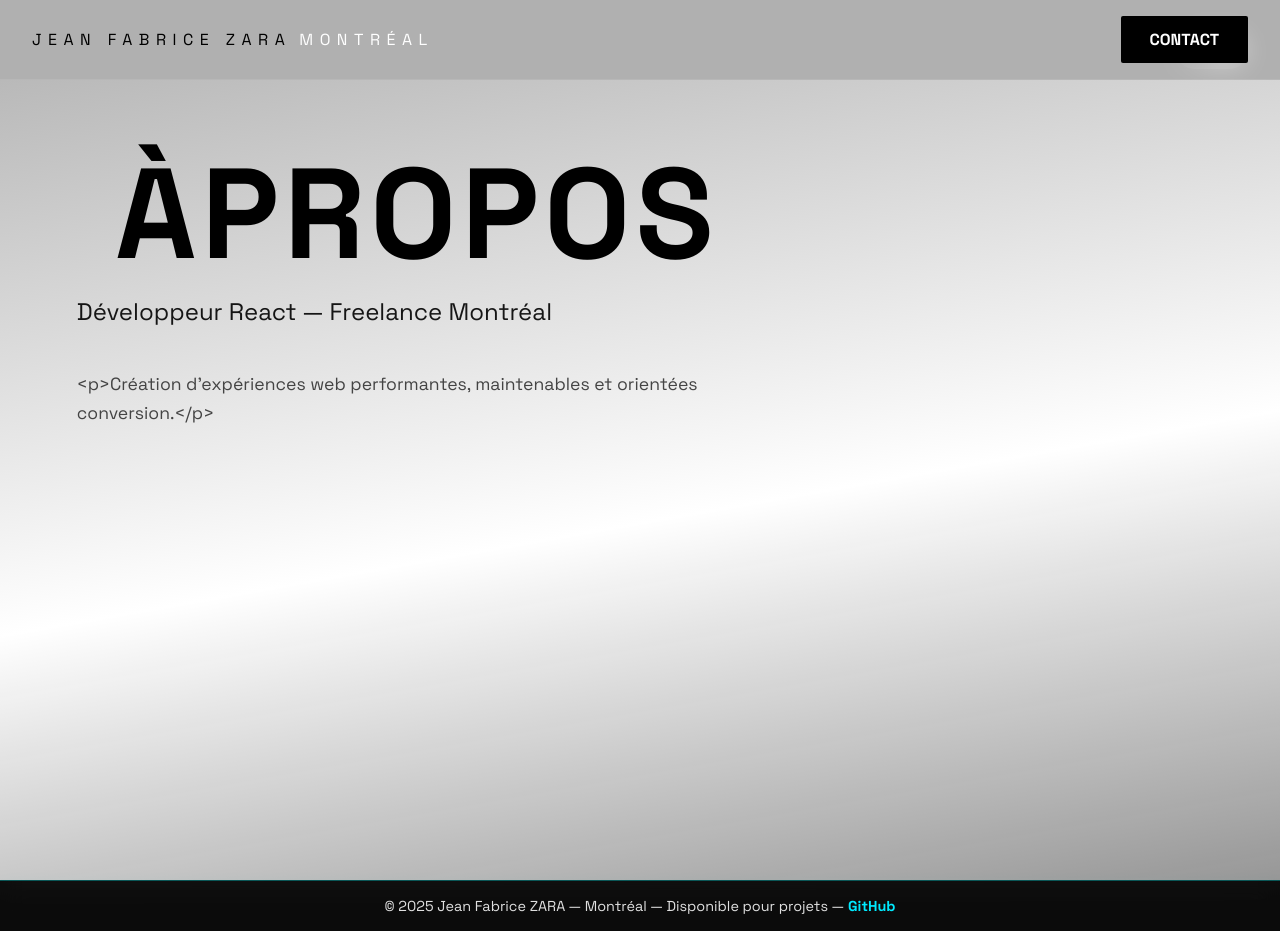
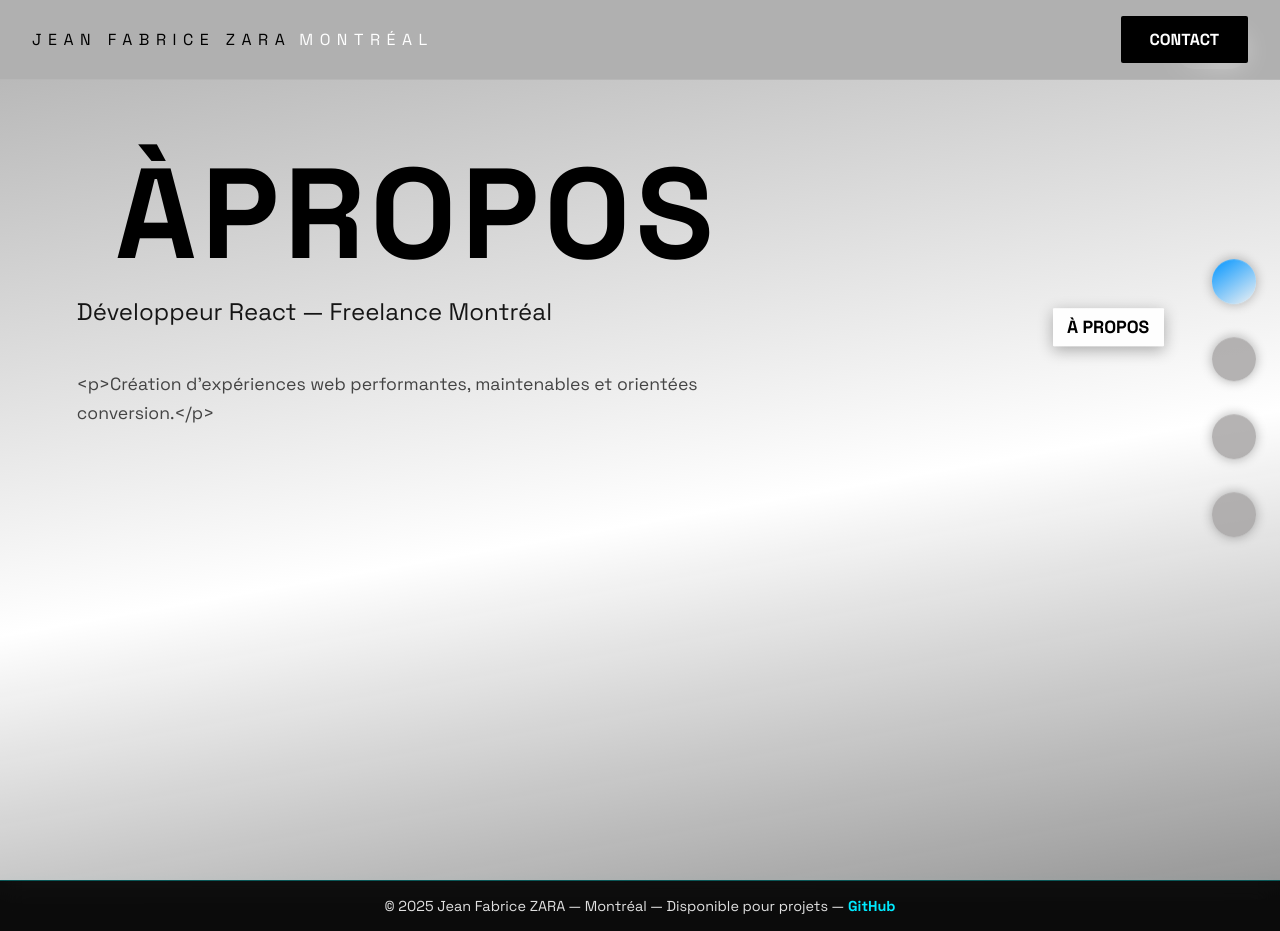
Before and after one commit to jfzara/JeffZaraPortfolio2025, a React (Vite) app: page / in a window 1280 px wide. Built offline with nearby package versions, Linux system fonts and the light colour scheme.

Commit message:
bulles remplacées par effet ripple au clic, plus sobre

```diff
--- a/src/components/SectionsContainer.jsx
+++ b/src/components/SectionsContainer.jsx
@@ -220,72 +220,75 @@ const NavDot = styled.button`
   }
 `;
 
-// 🔹 Curseur bulles
-const Bubble = styled.div`
+// 🔹 Bulles / effets au clic
+const Ripple = styled.div`
   position: fixed;
   border-radius: 50%;
   pointer-events: none;
-  transform: translate(-50%, -50%);
-  opacity: ${({ visible }) => (visible ? 0.8 : 0)};
-  transition: width 0.25s ease, height 0.25s ease, opacity 0.1s ease;
+  transform: translate(-50%, -50%) scale(0);
+  opacity: 0.3;
+  background: rgb(167, 218, 248);
+  width: 15px;
+  height: 15px;
+  z-index: 9999;
+  animation: rippleAnim 0.7s ease-out forwards;
 
-  z-index: 9999;
+  @keyframes rippleAnim {
+    0% {
+      transform: translate(-50%, -50%) scale(0);
+      opacity: 0.35;
+    }
+    100% {
+      transform: translate(-50%, -50%) scale(8);
+      opacity: 0;
+    }
+  }
 `;
 
+// 🔹 Palette légère
 const COLORS = [
-  "linear-gradient( rgb(184, 214, 255)0%, #ffffff 100%)",
-  "linear-gradient( rgb(255, 225, 185) 0%, #ffffff  100%)",
-  "linear-gradient( rgb(255, 203, 203)0%, #ffffff  100%)",
-  "linear-gradient( rgb(246, 217, 255) 0%, #ffffff 100%)",
-  "linear-gradient( rgb(240, 255, 205)  0%, #ffffff  100%)",
+  "rgba(184, 214, 255, 0.4)",
+  "rgba(255, 225, 185, 0.4)",
+  "rgba(255, 203, 203, 0.4)",
+  "rgba(246, 217, 255, 0.4)",
+  "rgba(240, 255, 205, 0.4)",
 ];
 
 // 🔹 Composant principal
 export default function SectionsContainer({ sections }) {
   const [activeIndex, setActiveIndex] = useState(0);
-  const [bubbles, setBubbles] = useState(
-    Array.from({ length: 5 }, (_, i) => ({
-      x: 0,
-      y: 0,
-      size: 0,
-      maxSize: [2, 6, 10, 15, 20][i],
-      color: COLORS[i],
-    }))
-  );
-
-  const lastMouse = useRef({ x: 0, y: 0, time: performance.now() });
-
-  useEffect(() => {
-    const handleMouseMove = (e) => {
-      const now = performance.now();
-      const dx = e.clientX - lastMouse.current.x;
-      const dy = e.clientY - lastMouse.current.y;
-      const dt = now - lastMouse.current.time || 16;
-      const speed = Math.sqrt(dx * dx + dy * dy) / dt;
-
-      setBubbles((prev) =>
-        prev.map((b, i) => {
-          const factor = 0.12 + i * 0.05;
-          const newX = b.x + (e.clientX - b.x) * factor;
-          const newY = b.y + (e.clientY - b.y) * factor;
-          const newSize = Math.min(
-            b.maxSize,
-            Math.max(2, b.size * 0.75 + speed * b.maxSize)
-          );
-          return { ...b, x: newX, y: newY, size: newSize };
-        })
-      );
-
-      lastMouse.current = { x: e.clientX, y: e.clientY, time: now };
-    };
-
-    window.addEventListener("mousemove", handleMouseMove);
-    return () => window.removeEventListener("mousemove", handleMouseMove);
-  }, []);
+  const [ripples, setRipples] = useState([]);
 
   const handleScrollTo = (index) => {
     setActiveIndex(index);
   };
+
+  // 🔹 Gestion clic + tactile pour ripple
+  useEffect(() => {
+    const createRipple = (x, y) => {
+      const id = Date.now() + Math.random().toString(36).slice(2, 5);
+      setRipples((prev) => [...prev, { id, x, y }]);
+      setTimeout(() => {
+        setRipples((prev) => prev.filter((r) => r.id !== id));
+      }, 600);
+    };
+
+    const handleClick = (e) => createRipple(e.clientX, e.clientY);
+    const handleTouchStart = (e) => {
+      if (e.touches && e.touches.length > 0) {
+        const t = e.touches[0];
+        createRipple(t.clientX, t.clientY);
+      }
+    };
+
+    window.addEventListener("click", handleClick, { passive: true });
+    window.addEventListener("touchstart", handleTouchStart, { passive: true });
+
+    return () => {
+      window.removeEventListener("click", handleClick);
+      window.removeEventListener("touchstart", handleTouchStart);
+    };
+  }, []);
 
   return (
     <Container>
@@ -315,20 +318,20 @@ export default function SectionsContainer({ sections }) {
         );
       })}
 
-      {/* 🔹 Bulles curseur */}
-      {bubbles.map((b, i) => (
-        <Bubble
-          key={i}
-          visible={b.size > 0}
-          style={{
-            left: `${b.x}px`,
-            top: `${b.y}px`,
-            width: `${b.size}px`,
-            height: `${b.size}px`,
-            background: b.color,
-          }}
-        />
+      {/* 🔹 Ripples */}
+      {ripples.map((r) => (
+        <Ripple key={r.id} style={{ left: r.x, top: r.y }} />
       ))}
+
+      {/* 🔹 Navigation */}
+      <NavWrapper>
+        {sections.map((_, i) => (
+          <NavDotWrapper key={i}>
+            <NavDot active={i === activeIndex} onClick={() => handleScrollTo(i)} />
+            <Label visible={i === activeIndex}>{sections[i].title}</Label>
+          </NavDotWrapper>
+        ))}
+      </NavWrapper>
     </Container>
   );
 }
```
